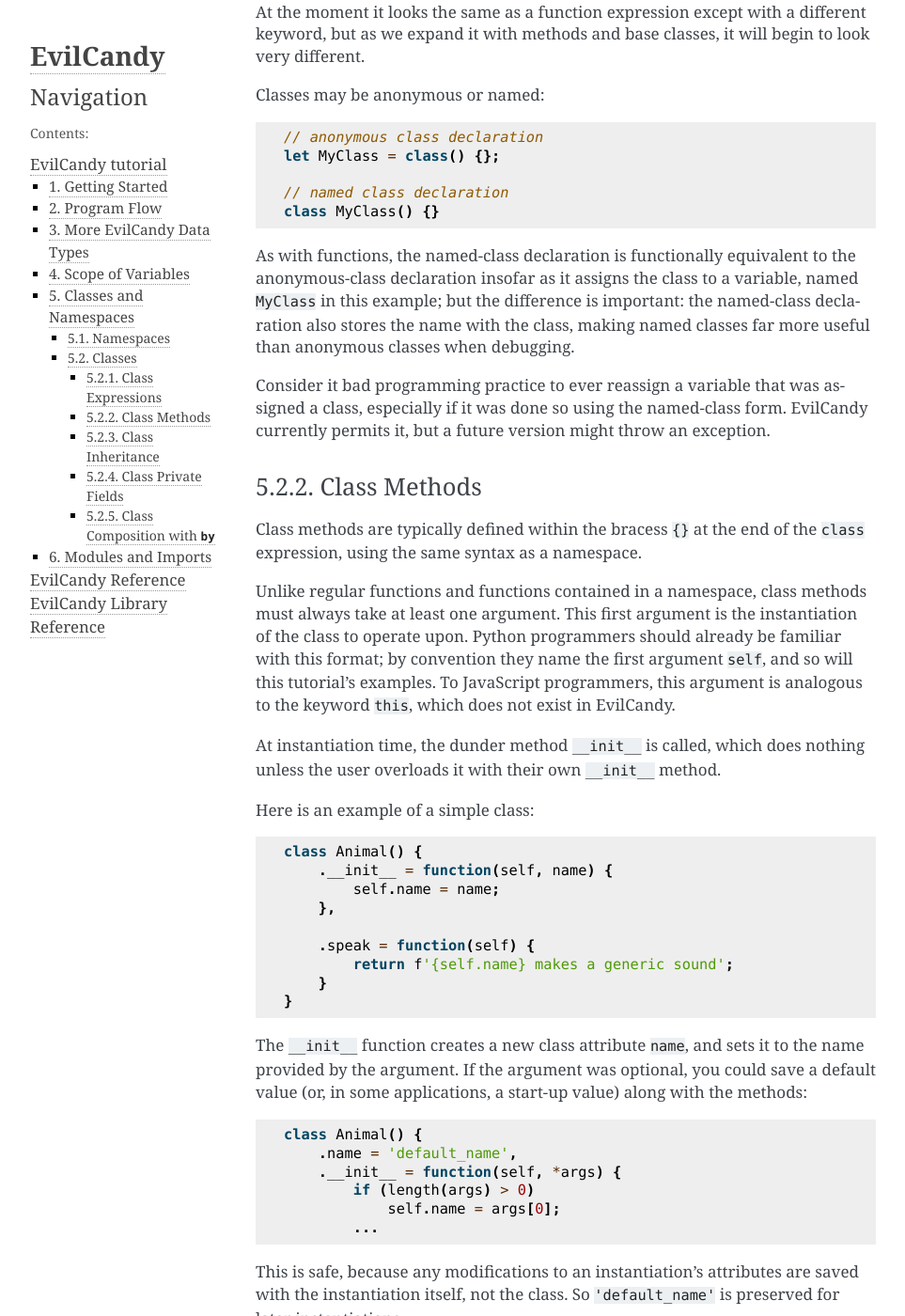
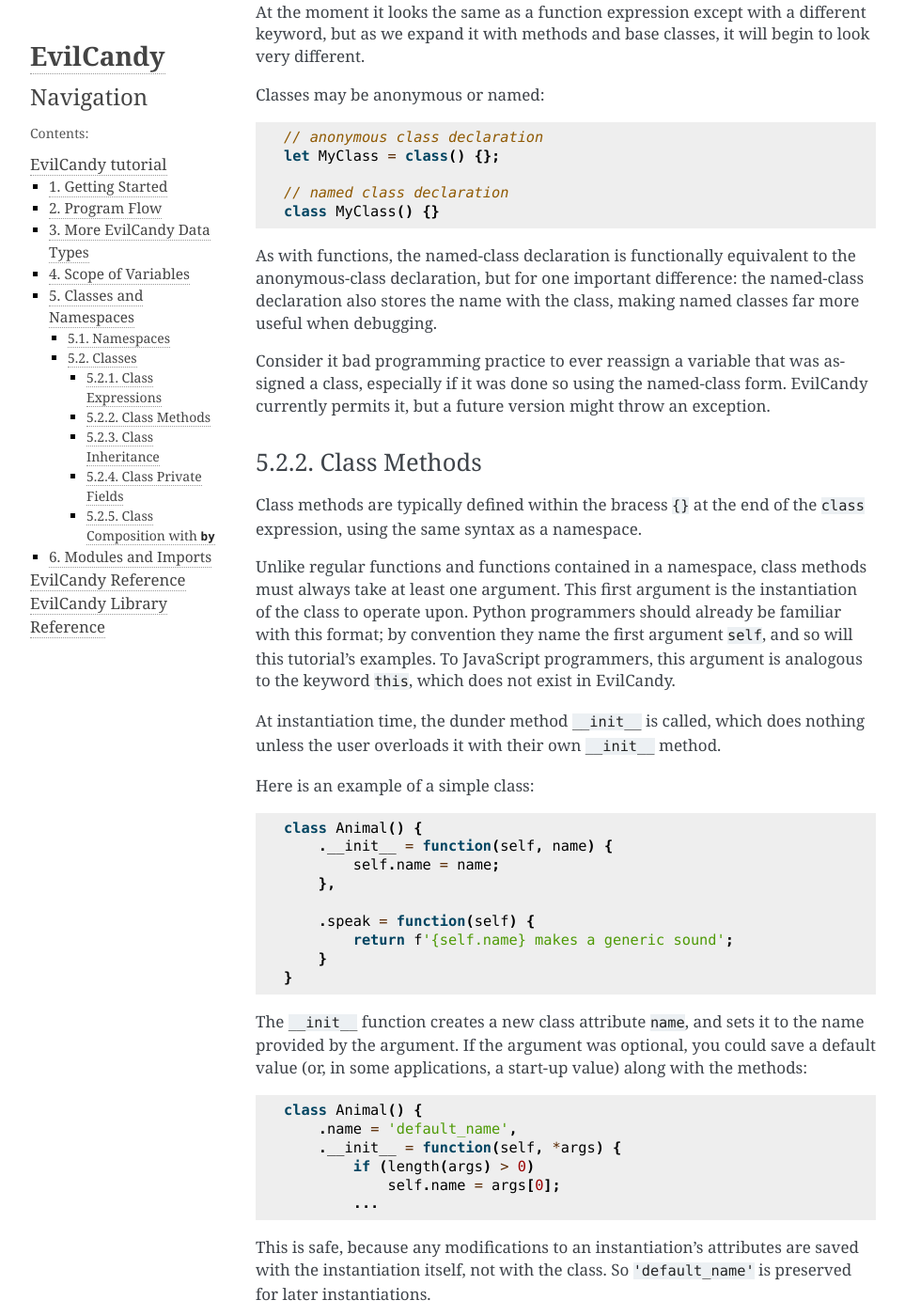
Before and after one commit to paul-bailey/EvilCandy, a Sphinx documentation site: the page built from Documentation/tutorial/classes_and_namespaces.rst, in a window 1280 px wide and 1400 px high, scrolled down 1697 px. Shown: the whole window at 94% size, without its empty margins (148-1111 px from the left). Built offline with Sphinx 7.4.7, drawn with Linux system fonts in a browser that asks for light colours.

Commit message:
some proofreading in README and Documentation

```diff
--- a/Documentation/tutorial/classes_and_namespaces.rst
+++ b/Documentation/tutorial/classes_and_namespaces.rst
@@ -92,11 +92,9 @@
   class MyClass() {}
 
 As with functions, the named-class declaration is functionally equivalent
-to the anonymous-class declaration insofar as it assigns the class to
-a variable, named ``MyClass`` in this example; but the difference is
-important: the named-class declaration also stores the name with the
-class, making named classes far more useful than anonymous classes when
-debugging.
+to the anonymous-class declaration, but for one important difference:
+the named-class declaration also stores the name with the class, making
+named classes far more useful when debugging.
 
 Consider it bad programming practice to ever reassign a variable that was
 assigned a class, especially if it was done so using the named-class
@@ -146,7 +144,7 @@
           ...
 
 This is safe, because any modifications to an instantiation's
-attributes are saved with the instantiation itself, not the class.
+attributes are saved with the instantiation itself, not with the class.
 So ``'default_name'`` is preserved for later instantiations.
 
 You would instantiate this class by calling it as if it was a
```
Also changed, not shown: 1 other file.
